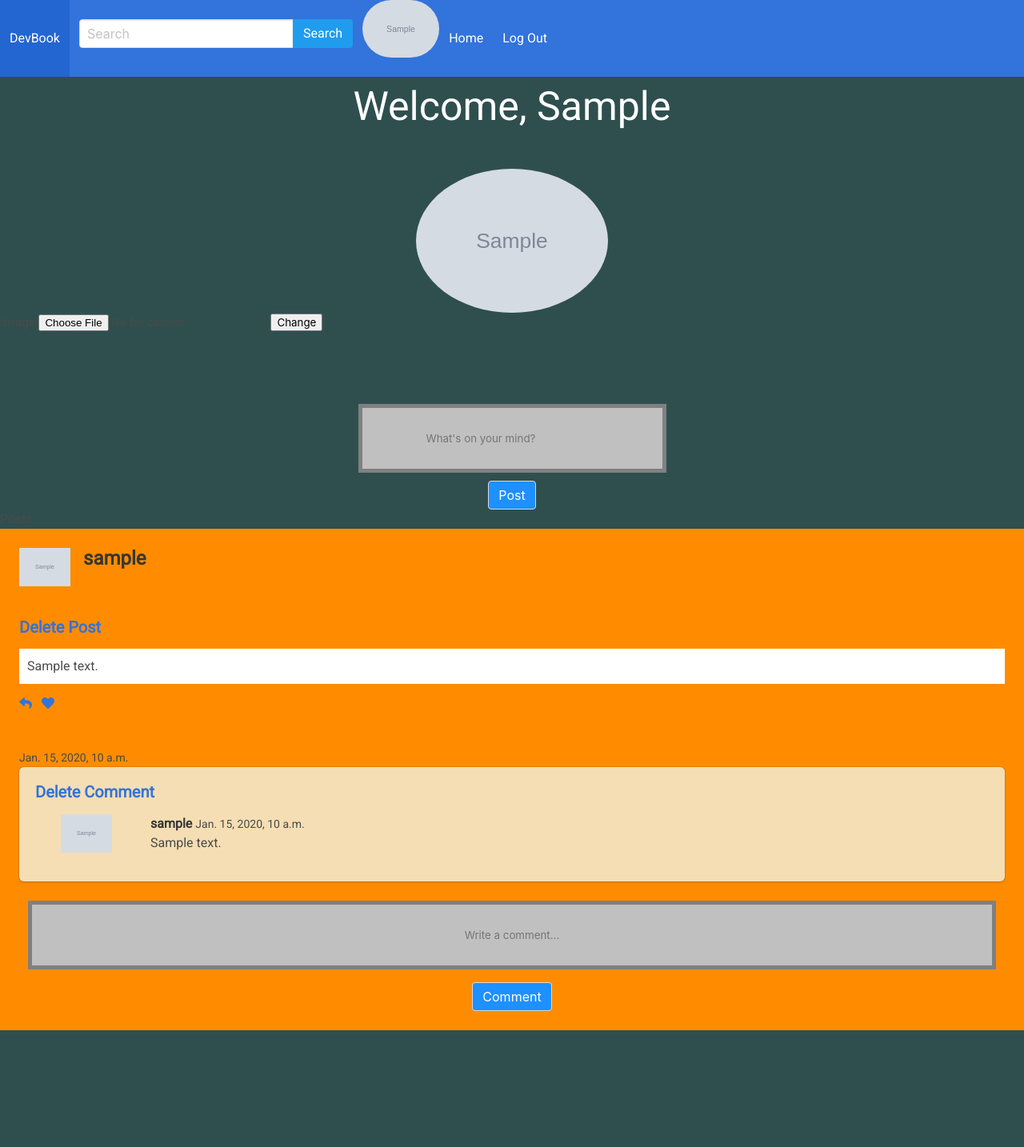
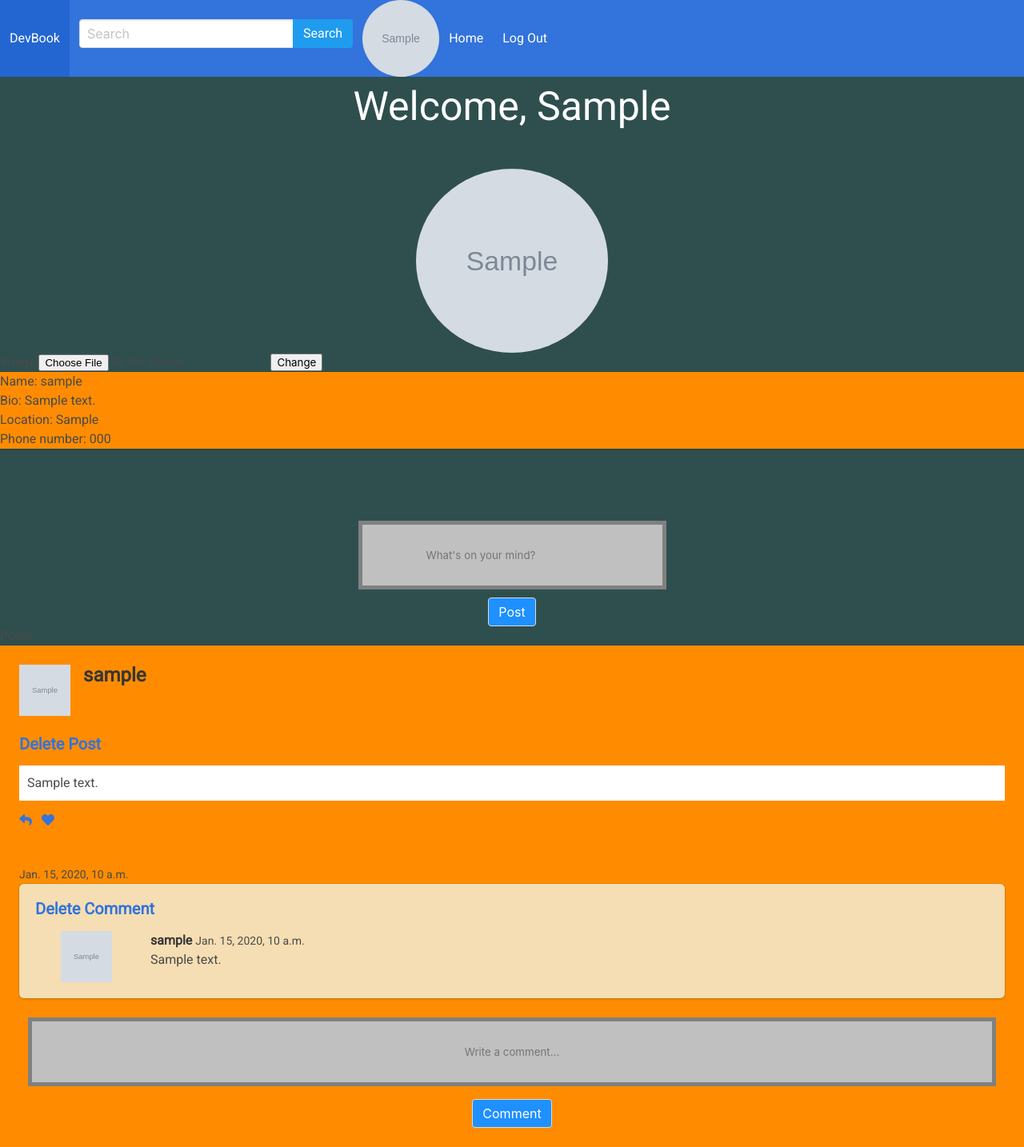
Before and after one commit to lawrencema415/devbook, a Django app: page /profile/ in a window 1280 px wide. Shown: the whole page at 80% size. Before the commit the page ends 1288 px from the top, so only its background shows below. Run offline with Django 3.2, Linux system fonts and the light colour scheme; a user stored in the database is signed in; tables that the repository leaves empty hold one stand-in row (values such as "Sample post"); grey boxes marked "Sample" are stand-in pictures; some libraries are stand-ins or nearby versions.

Commit message:
changing profile model and fixing icon size

```diff
--- a/devbook/models.py
+++ b/devbook/models.py
@@ -39,6 +39,9 @@ class Profile(models.Model):
     """do we want to CASCADE on delete?"""
     follows = models.ManyToManyField('self', related_name='followed_by', symmetrical=False, blank=True)
     image = models.ImageField(upload_to = 'profile_image', blank=True, default="profile_image/default.jpg")
+    bio = models.CharField(max_length=200,default='')
+    location = models.CharField(max_length=50, default='')
+    phone = models.CharField(max_length=30,default='')
 
     def __str__(self):
         return self.user.first_name
--- a/devbook/static/css/main.css
+++ b/devbook/static/css/main.css
@@ -58,3 +58,13 @@ body    {
     background-color: white;
     padding: 10px;
 }
+
+.nav-link img {
+  height: 100%;
+  width: 100%;
+}
+
+.media-left img {
+  height:100%;
+  width:100%;
+}
--- a/devbook/templates/base.html
+++ b/devbook/templates/base.html
@@ -53,6 +53,7 @@
 				{% if user.is_authenticated %}
 				<a class="navbar-item" href="{% url 'logout'%}">Log Out</a>
 				{% else %}
+				<a class="navbar-item" href="{% url 'register'%}">Register</a>
 				<a class="navbar-item" href="{% url 'login'%}">Log In</a>
 				{% endif %}
 
@@ -67,7 +68,8 @@
 <body>
 	{% if user.is_authenticated %}
 	<h1 class="greeting">Welcome, {{user.first_name}}</h1>
-	<img class="profile-image" src="{{ user.profile.image.url }}" width="240" alt="" style="border-radius: 50%;">
+	<!-- quick fix for profile picture size, will change into css later -->
+	<img class="profile-image" src="{{ user.profile.image.url }}" width="240" alt="profile picture" style="border-radius: 50%;height:230px;">
 	{% endif %}
 	{% block content%}
 	{% endblock %}
--- a/devbook/templates/profile.html
+++ b/devbook/templates/profile.html
@@ -6,11 +6,21 @@
     {{profile_form}}
     <input type="submit" value="Change" />
 </form>
+<div class="card">
+  <h1>Name: {{profile.user}}</h1>
+  <h1>Bio: {{profile.bio}}</h1>
+  <h1>Location: {{profile.location}}</h1>
+  <h1>Phone number: {{profile.phone}}</h1>
+</div>
+
 <form class="" action="{% url 'post_body' %}" method="post" style="margin-top: 7%;text-align:center">
 {% csrf_token%}
 {{form.as_p}}
 <button class="button" type="submit" name="button">Post</button>
 </form>
+
+
+
 <h3>Posts</h3>
 {% for post in posts%}
 
--- a/devbook/urls.py
+++ b/devbook/urls.py
@@ -14,6 +14,7 @@ urlpatterns = [
     path('post/<int:pk>/edit', views.post_edit, name="post_edit"),
     path('post/<int:pk>/delete', views.post_delete, name="post_delete"),
     path('comment/<int:pk>/delete', views.delete_comment, name="delete_comment"),
+    path('profile/<int:pk>/view', views.user_prof, name='user_prof')
 ]
 
 if settings.DEBUG:
--- a/devbook/views.py
+++ b/devbook/views.py
@@ -33,8 +33,7 @@ def profile(request):
     form = PostForm()
     commentForm = CommentForm()
     comments = Comment.objects.all()
-    user = request.user
-    profile = Profile.objects.all()
+    profile = Profile.objects.get(user=user)
     profile_form = ProfileForm()
     return render(request, 'profile.html',{'form':form,'posts':posts,'commentForm':commentForm,'comments':comments, 'profile': profile, 'profile_form': profile_form})
 
@@ -110,3 +109,8 @@ def like_post(request,pk):
         else:
             like.save()
         return HttpResponseRedirect(request.META.get('HTTP_REFERER'))
+
+def user_prof(request,pk):
+    profile = profile.objects.get(id=pk)
+    profile_form = ProfileForm()
+    return redirect(request, 'userprofile.html',{"profile":profile,"profile_form":profile_form })
```
Also changed, not shown: devbook/templates/userprofile.html (added, +14 -0 lines), devbook/admin.py (line endings or trailing spaces).
